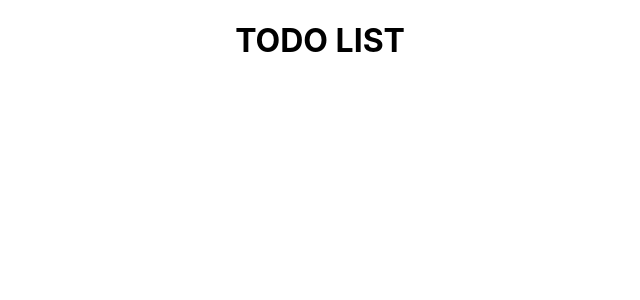
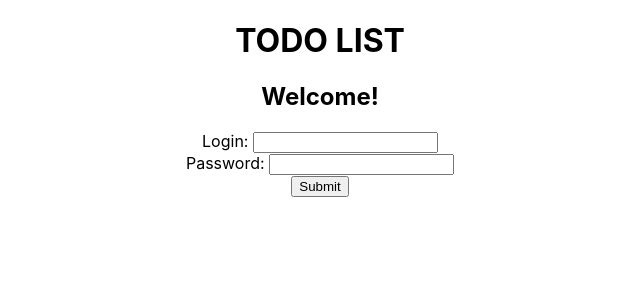
Before and after one commit to MatheusHAF/teste-js, a React (Create React App) app in the folder TODO-list/: page / in a window 1280 px wide. Shown: the top 300 px of the page, without its empty margins (320-960 px from the left). Built offline with nearby package versions, Linux system fonts and the light colour scheme; data requests are answered from the project's data file.

Commit message:
create bd and logins
criacao do bd falso, junto com a tela de login e conexao com o bd

```diff
--- /dev/null
+++ b/TODO-list/db.json
@@ -0,0 +1,11 @@
+{
+  "users":[
+    {"id":1,"name":"Matheus Suec","login":"matheus","password":"12345"},
+    {"id":2,"name":"Lucas Pru","login":"Lucas","password":"12345"}
+  ],
+  "tasks":[
+    {"id":1,"title":"task 1","desc":"description for task 1","userid":"1"},
+    {"id":2,"title":"task 2","desc":"description for task 2","userid":"1"},
+    {"id":3,"title":"task 3","desc":"description for task 3","userid":"1"}
+  ]
+}
--- a/TODO-list/package.json
+++ b/TODO-list/package.json
@@ -6,6 +6,7 @@
     "@testing-library/jest-dom": "^5.17.0",
     "@testing-library/react": "^13.4.0",
     "@testing-library/user-event": "^13.5.0",
+    "json-server": "^1.0.0-beta.3",
     "react": "^18.3.1",
     "react-dom": "^18.3.1",
     "react-scripts": "5.0.1",
@@ -13,6 +14,7 @@
   },
   "scripts": {
     "start": "react-scripts start",
+    "server": "json-server --watch db.json --port 5000",
     "build": "react-scripts build",
     "test": "react-scripts test",
     "eject": "react-scripts eject"
--- a/TODO-list/src/App.js
+++ b/TODO-list/src/App.js
@@ -1,9 +1,32 @@
+//import styles
 import './App.css';
 
+//import components
+import Login from './components/Login';
+import Task from './components/Task';
+
+//imports
+import React, { useState } from 'react';
+
 function App() {
+  //Controlar login
+  const [isLogged, setIsLogged] = useState(false);
+
+  // Função para mudar a tela ao fazer login
+  const handleLogin = () => {
+    setIsLogged(true);
+  };
+
   return (
     <div className="App">
       <h1>TODO LIST</h1>
+      <div>
+      {isLogged ? (
+        <Task/> // Exibe a tela de tarefas
+      ) : (
+        <Login onLoginSuccess={handleLogin} /> // ao retornar sucesso no login, chama a funcao para trocar a tela
+      )}
+      </div>
     </div>
   );
 }
--- /dev/null
+++ b/TODO-list/src/components/Login.jsx
@@ -0,0 +1,53 @@
+import React, { useEffect,useState } from 'react'
+const Login = ({ onLoginSuccess }) => {
+
+  //setando as infos dos usuarios
+  const [users,setUsers] = useState([]);
+  const [login,setLogin] = useState('');
+  const [password,setPassword] = useState('');
+
+  //consumindo os dados do banco de dados para realizar login
+  useEffect(()=>{
+    fetch("http://localhost:5000/users")
+      .then((response) => response.json())
+      .then((data) => setUsers(data))
+      .catch((error) => console.error("Erro ao buscar dados:", error));
+  }, []);
+
+  //funcao para testar o bd e site
+  function verifyuser(event){
+    event.preventDefault();//nao recarregar a pagina
+
+    // encontrar o usuario no array de usuarios
+    const searchuser = users.find(
+      (user) => user.login === login && user.password === password
+    );
+
+    //condicionar a busca de usuarios
+    if(searchuser){
+      alert("Bem vindo! login realizado");
+      onLoginSuccess();// chamar a funcao de Sucesso no Login
+    }
+    else{
+      alert("Usuario e/ou senha incorreto(s), tente novamente")
+    }
+  }
+  return (
+    <div>
+      <h2>Welcome!</h2>
+      <form>
+        <div>
+          <label htmlfor="login">Login: </label>
+          <input type="text" name="login" id="idlogin" value={login} onChange={(e)=>setLogin(e.target.value)} required/>
+        </div>
+        <div>
+          <label htmlfor="password">Password: </label>
+          <input type="password" name="password" id="idpassword" value={password} onChange={(e)=>setPassword(e.target.value)} required />
+        </div>
+          <input type="submit" value="Submit" onClick={verifyuser}/>
+      </form>
+    </div>
+  )
+}
+
+export default Login
--- /dev/null
+++ b/TODO-list/src/components/Task.jsx
@@ -0,0 +1,9 @@
+import React from 'react'
+
+const Task = () => {
+  return (
+    <div>Task</div>
+  )
+}
+
+export default Task
```
Also changed, not shown: 1 other file (tests, documents, lock files or other folders).
